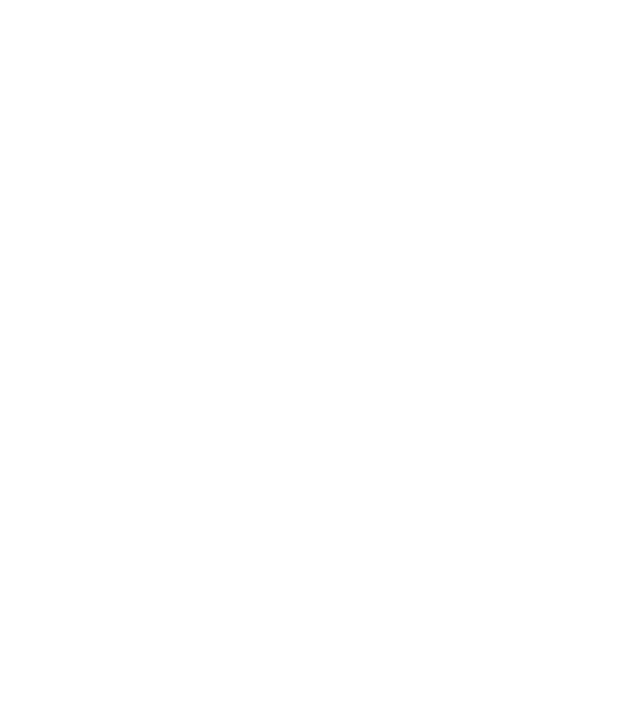
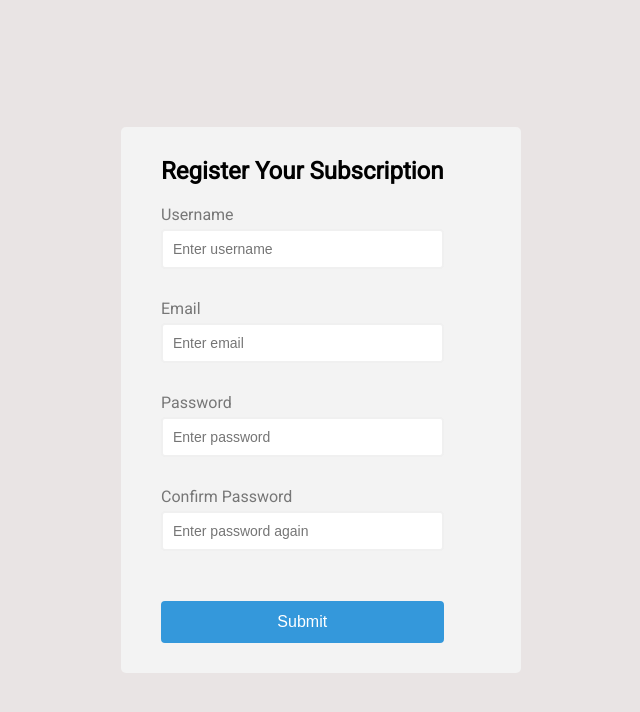
Before and after one commit to GoodGuyGregory/form-validation, a plain HTML site: page index.html in a window 1280 px wide. Shown: the whole page, without its empty margins (319-959 px from the left). Drawn offline with Linux system fonts and the light colour scheme.

Commit message:
adds basic styles

```diff
--- a/index.html
+++ b/index.html
@@ -4,12 +4,39 @@
 <head>
     <meta charset="UTF-8">
     <meta name="viewport" content="width=device-width, initial-scale=1.0">
-    <title>Document</title>
-    <link rel="stylesheet" href="css/style.css">
+    <title>Form Validation</title>
+    <link href="./css/style.css" rel="stylesheet">
 </head>
 
 <body>
-
+    <div class="container">
+        <form id="form" class="form">
+            <h2>Register Your Subscription</h2>
+            <div class="form-control">
+                <label for="username">Username</label>
+                <input type="text" id="username" placeholder="Enter username">
+                <small>Error message</small>
+            </div>
+            <div class="form-control">
+                <label for="email">Email</label>
+                <input type="text" id="email" placeholder="Enter email">
+                <small>Error message</small>
+            </div>
+            <div class="form-control">
+                <label for="password">Password</label>
+                <input type="password" id="password" placeholder="Enter password">
+                <small>Error message</small>
+            </div>
+            <div class="form-control">
+                <label for="password2">Confirm Password</label>
+                <input type="password" id="password2" placeholder="Enter password again">
+                <small>Error message</small>
+            </div>
+            <button type="submit">Submit</button>
+        </form>
+    </div>
 </body>
 
+<script src="script.js"></script>
+
 </html>
--- a/scss/input.scss
+++ b/scss/input.scss
@@ -0,0 +1,99 @@
+@import url('https://fonts.googleapis.com/css2?family=Roboto:wght@400&display=swap');
+
+@import 'utilities/variables';
+
+// GLOBAL RESETS:
+* {
+    box-sizing: border-box;
+}
+
+body {
+    background-color: $body-background;
+    font-family: 'Roboto', sans-serif;
+    min-height: 100vh;
+    display: flex;
+    align-items: center;
+    justify-content: center;
+    margin: 0;
+}
+
+.container {
+    background-color: $container-color;
+    border-radius: 5px;
+    box-shadow: 0 2px 10px rbga(0,0,0,0.4);
+    display: flex;
+    width: 400px;
+
+    h2 {
+        text-align: center;
+        margin: 0 0 20px;
+    }
+
+    .form{
+        padding: 30px 40px;
+
+
+        button {
+                cursor: pointer;
+                background-color: $button-color;
+                border: 2px solid $button-color;
+                border-radius: 4px;
+                color: #ffff;
+                font-size: 16px;
+                padding: 10px;
+                margin-top: 20px;
+                width: 100%;
+        }
+
+        .form-control {
+            margin-bottom: 10px;
+            padding-bottom: 20px;
+            position: relative;
+
+            .error small {
+                visibility: visible;
+            }
+
+            label {
+                color: #777;
+                display: block;
+                margin-bottom: 5px;
+            }
+
+            input{
+                border: 2px solid #f0f0f0;
+                border-radius: 4px;
+                display: block;
+                width: 100%;
+                padding: 10px;
+                font-size: 14px;
+
+                &:focus {
+                    outline: 0;
+                    border-color: #777;
+                }
+
+            }
+
+            .success {
+                border-color: $success-color;
+            }
+
+            .error {
+                border-color:$failure-color;
+            }
+
+            small {
+                color: $failure-color;
+// Positions them below the input
+                position: absolute;
+                bottom: 0;
+                left: 0;
+                visibility: hidden;
+            }
+
+
+
+        }
+    }
+}
--- /dev/null
+++ b/scss/utilities/_variables.scss
@@ -0,0 +1,9 @@
+// Container Colors:
+$container-color: #f3f3f3;
+$body-background: #e9e4e4;
+
+// Colors:
+
+$success-color: #2ecc71;
+$failure-color:  #e74c3c;
+$button-color: #3498db;
```
Also changed, not shown: css/style.css, 1 other file.
